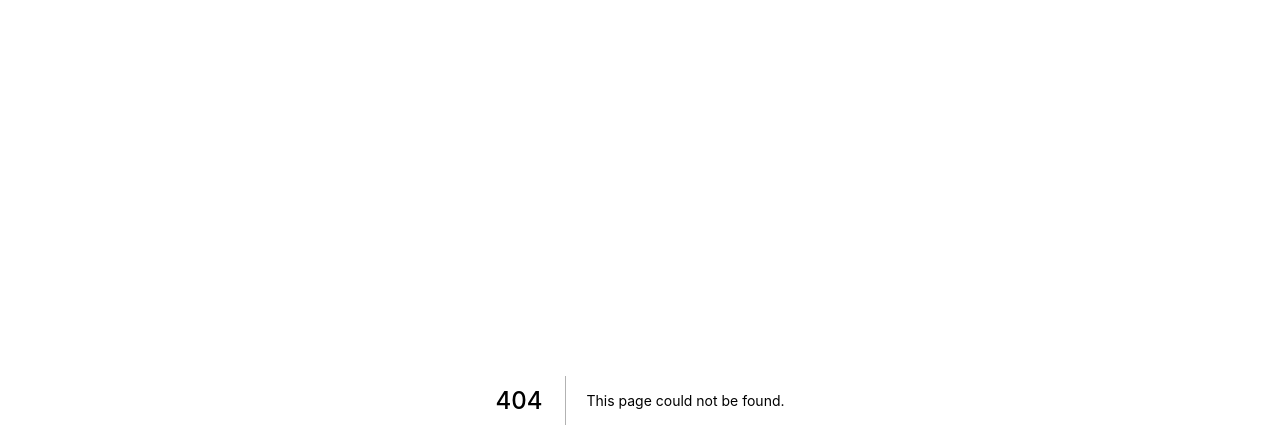
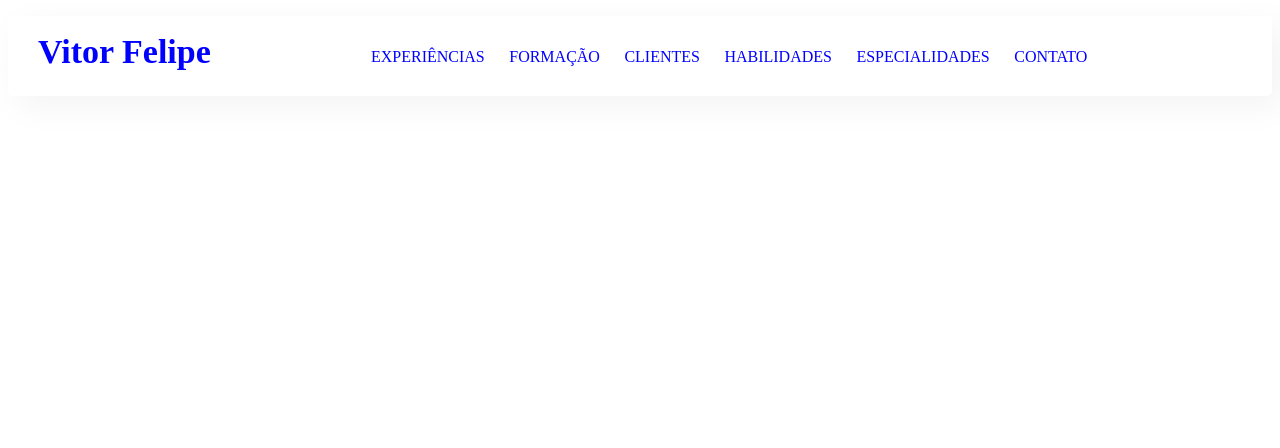
Before and after one commit to VitorFelipePatricio/curriculo, a Next.js app: page /componentes/Nav in a window 1280 px wide. Before the commit this address had no page. Shown: the top 448 px of the page. Built offline with nearby package versions, Linux system fonts and the light colour scheme.

Commit message:
Nav iniciada

```diff
--- a/package.json
+++ b/package.json
@@ -20,6 +20,7 @@
     "dependencies": {
         "next": "^10.0.5",
         "react": "^17.0.1",
-        "react-dom": "^17.0.1"
+        "react-dom": "^17.0.1",
+        "styled-components": "^5.2.1"
     }
 }
--- /dev/null
+++ b/pages/componentes/Nav.jsx
@@ -0,0 +1,35 @@
+import React, { Component } from 'react'
+import { Link , ItemLista, Titulo, Lista , NavBar } from './styles'
+
+
+export default class Nav extends Component {
+    render() {
+        return (
+            <div>
+                <NavBar>
+                <Titulo>Vitor Felipe</Titulo>
+                    <Lista>
+                        <ItemLista>
+                            <p><Link href="#">EXPERIÊNCIAS</Link></p>
+                        </ItemLista>
+                        <ItemLista>
+                            <p><Link href="#">FORMAÇÃO</Link></p>
+                        </ItemLista>
+                        <ItemLista>
+                            <p><Link href="#">CLIENTES</Link></p>
+                        </ItemLista>
+                        <ItemLista>
+                            <p><Link href="#">HABILIDADES</Link></p>
+                        </ItemLista>
+                        <ItemLista>
+                            <p><Link href="#">ESPECIALIDADES</Link></p>
+                        </ItemLista>
+                        <ItemLista>
+                            <p><Link href="#">CONTATO</Link></p>
+                        </ItemLista>
+                    </Lista>
+                </NavBar>
+            </div>
+        )
+    }
+}
--- /dev/null
+++ b/pages/componentes/styles.js
@@ -0,0 +1,35 @@
+import styled from 'styled-components'
+
+export const NavBar = styled.nav`
+    width: 100%;
+    height: 80px;
+    background-color: #fff;
+    border-radius: 0 0 5px 5px;
+    box-shadow: 10px 10px 35px 0 rgba(0,0,0,0.05);
+`
+
+export const Link = styled.a`
+    text-decoration: none;
+    cursor: pointer;
+    color: blue;
+`
+
+export const Lista = styled.ul`
+    line-height: 50px;
+    text-align: center;
+`
+
+export const Titulo = styled.h1`
+    position: relative;
+    float: left;
+    margin-left: 30px;
+    line-height: 15px;
+    font-size: 34px;
+    color: blue
+`
+
+export const ItemLista = styled.li`
+    list-style: none;
+    display: inline-block;
+    margin-right: 2%;
+`
```
Also changed, not shown: pages/componentes/Contador.jsx (added, +28 -0 lines), pages/index.js (+3 -31 lines), 1 other file (tests, documents, lock files or other folders).
